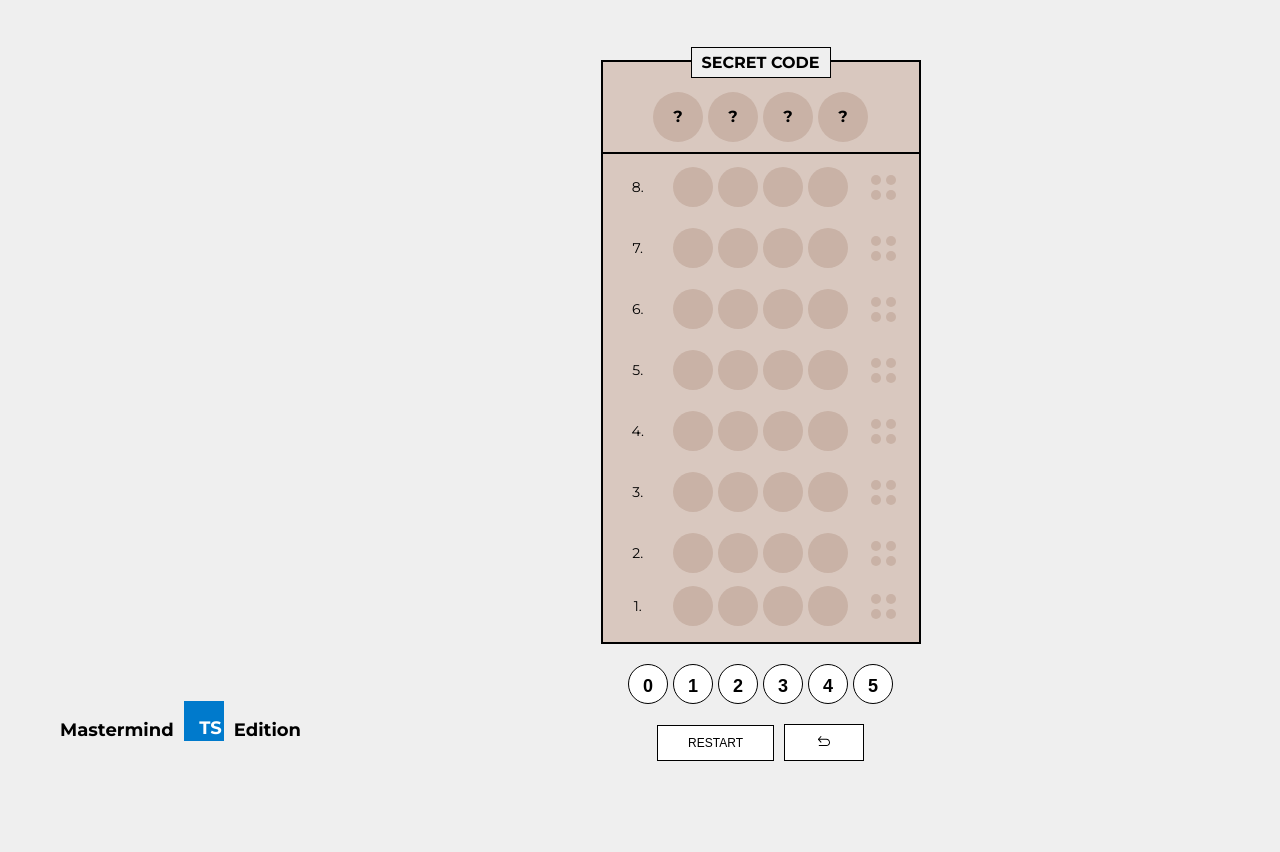
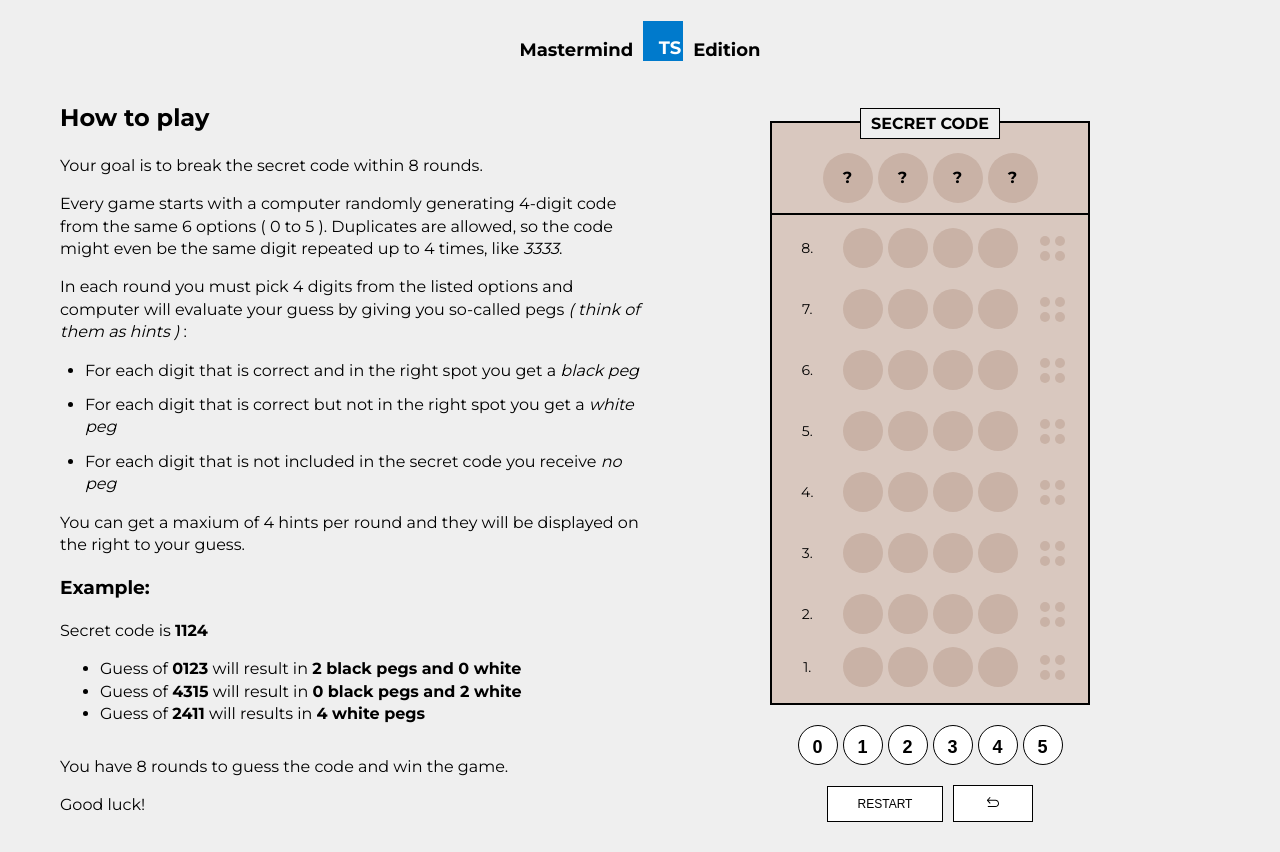
Before and after one commit to DrMalina/ts-react-mastermind, a React (Create React App) app: page / in a window 1280 px wide. Before the commit the page ends 800 px from the top, so only its background shows below. Built offline with nearby package versions, Linux system fonts and the light colour scheme.

Commit message:
Implement modal and add <Instuctions/>  to App

```diff
--- a/src/App.tsx
+++ b/src/App.tsx
@@ -1,13 +1,19 @@
 import React from 'react';
+import { Board } from './components/Board';
 import { Heading } from './components/Heading';
-import { Board } from './components/Board';
+import { Instructions } from './components/Instructions';
+import { Modal } from './components/Modal';
 
 function App() {
   return (
-    <div className="container">
+    <>
+      <Modal />
       <Heading />
-      <Board />
-    </div>
+      <div className="container">
+        <Instructions />
+        <Board />
+      </div>
+    </>
   );
 }
 
```
